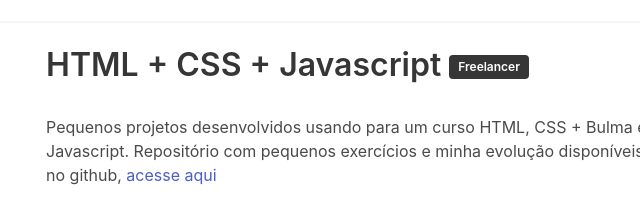
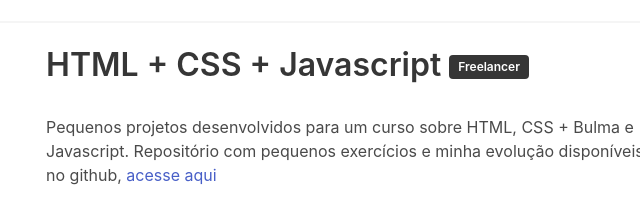
Before and after one commit to victoriacarvalho/CurriculoBulma, a plain HTML site: page index.html in a window 1280 px wide. Shown: the part 603-800 px from the top of the page, 640-1280 px from the left. Drawn offline with nearby package versions, Linux system fonts and the light colour scheme.

Commit message:
Update index.html

```diff
--- a/index.html
+++ b/index.html
@@ -112,7 +112,7 @@
                                             <span class="tag is-dark is-all">Freelancer</span>
                                         </p>
                                         </p>
-                                        Pequenos projetos desenvolvidos usando para um curso HTML, CSS + Bulma e
+                                        Pequenos projetos desenvolvidos para um curso sobre HTML, CSS + Bulma e
                                         Javascript.
                                         Repositório com pequenos exercícios e minha evolução disponíveis no github, <a
                                             href="https://victoriacarvalho.github.io/Onde-Me-Encontrar/">acesse aqui</a>
```
